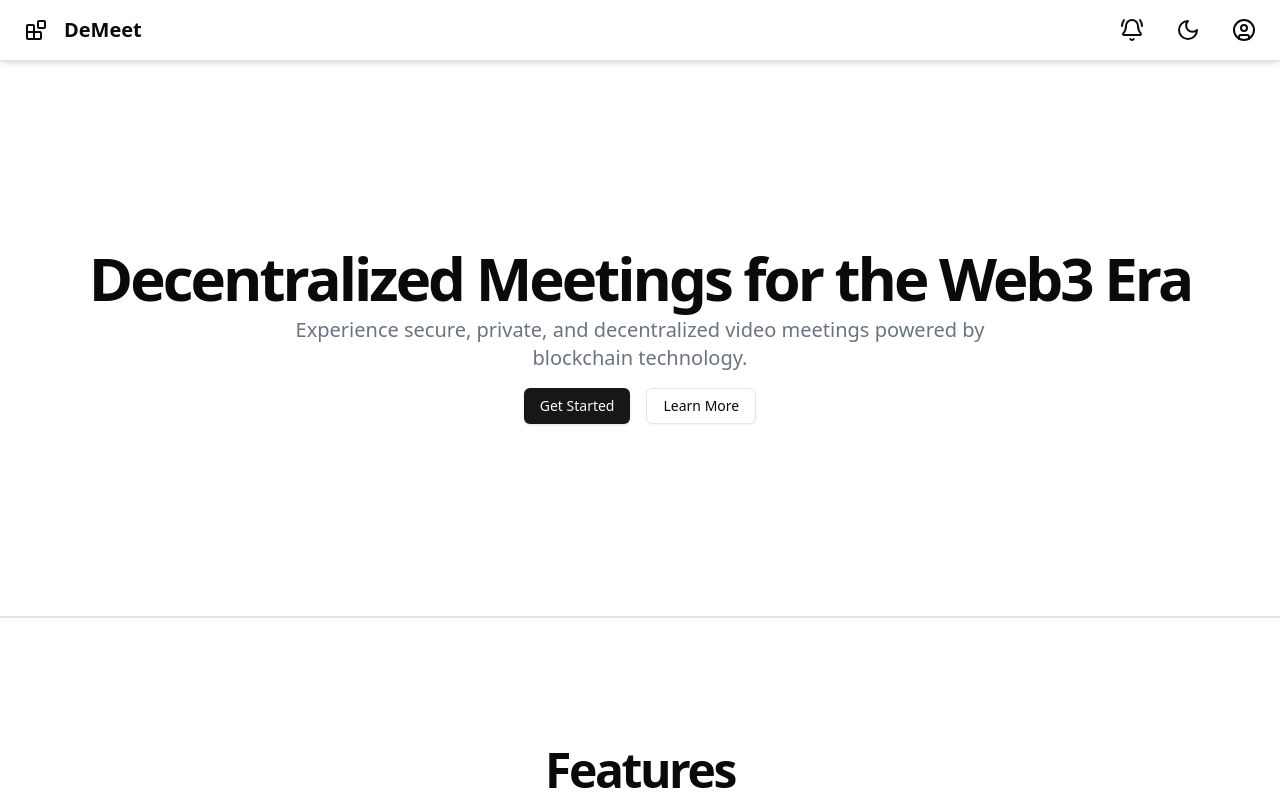
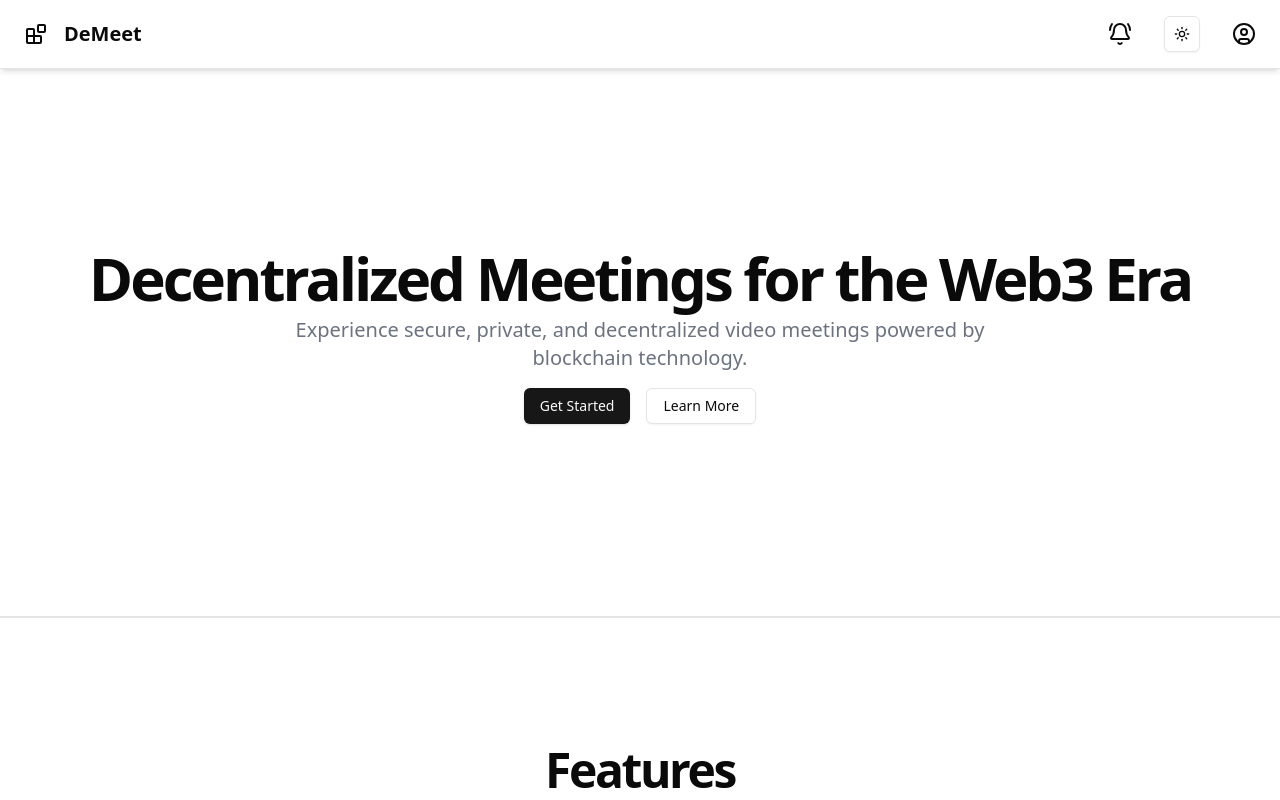
Before and after one commit to KIET-CS-2026/PCS26-18, a React (Vite) app in the folder DeMeet/client/: page / in a window 1280 px wide. Shown: the top 800 px of the page. Built offline with nearby package versions, Linux system fonts and the light colour scheme.

Commit message:
Refactor theme toggle component: move to UI folder and update imports

```diff
--- a/DeMeet/client/src/components/Header/Navbar.jsx
+++ b/DeMeet/client/src/components/Header/Navbar.jsx
@@ -12,7 +12,7 @@ import {
   DropdownMenuContent,
   DropdownMenuItem,
 } from "../ui/dropdown-menu";
-import ModeToggle from "@/components/theme/ModeToggle";
+import { ModeToggle } from "@/components/ui/mode-toggle";
 
 export default function Navbar() {
   return (
--- a/DeMeet/client/src/components/theme/ModeToggle.jsx
+++ /dev/null
@@ -1,25 +0,0 @@
-import { useState, useEffect } from "react";
-import { Sun, Moon } from "lucide-react";
-
-const ThemeSwitcher = () => {
-  const [darkMode, setDarkMode] = useState(false);
-
-  useEffect(() => {
-    if (darkMode) {
-      document.documentElement.classList.add("dark");
-    } else {
-      document.documentElement.classList.remove("dark");
-    }
-  }, [darkMode]);
-
-  return (
-    <div
-      onClick={() => setDarkMode(!darkMode)}
-      className="bg-background hover-none p-0 cursor-pointer"
-    >
-      {darkMode ? <Sun className="h-6 w-6" /> : <Moon className="h-6 w-6" />}
-    </div>
-  );
-};
-
-export default ThemeSwitcher;
--- a/DeMeet/client/src/components/ui/mode-toggle.jsx
+++ b/DeMeet/client/src/components/ui/mode-toggle.jsx
@@ -7,7 +7,7 @@ import {
   DropdownMenuItem,
   DropdownMenuTrigger,
 } from "@/components/ui/dropdown-menu";
-import { useTheme } from "@/components/theme-provider";
+import { useTheme } from "@/components/ui/theme-provider";
 
 export function ModeToggle() {
   const { setTheme } = useTheme();
```
